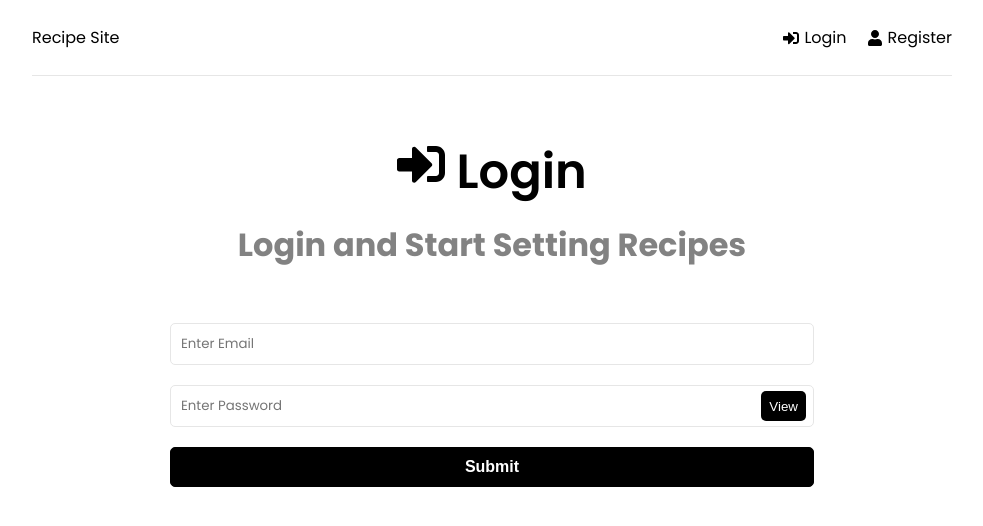
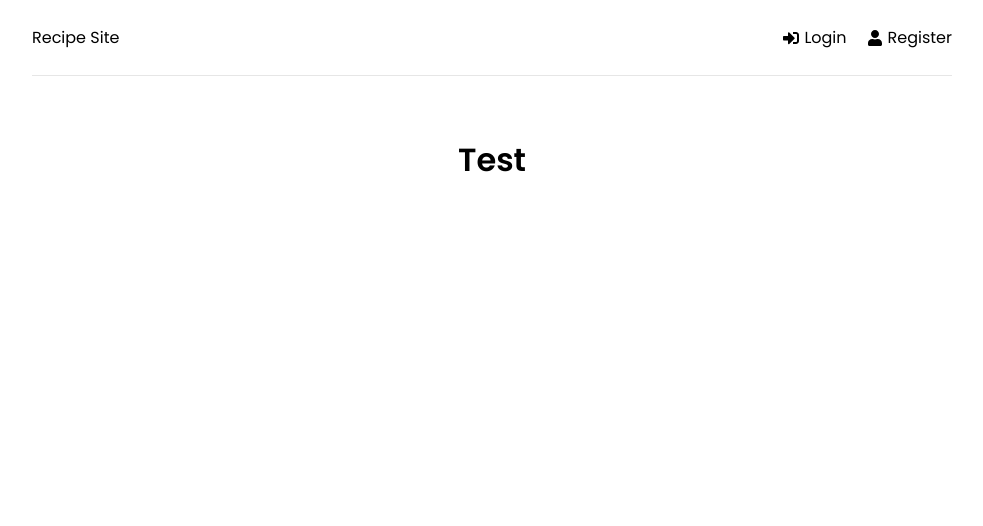
Before and after one commit to cwellis/recipes-site, a React (Create React App) app in the folder frontend/: page / in a window 1280 px wide. Before the commit this address led to /login. Shown: the top 526 px of the page, without its empty margins (148-1131 px from the left). Built offline with nearby package versions, Linux system fonts and the light colour scheme.

Commit message:
added home page

```diff
--- a/frontend/src/App.js
+++ b/frontend/src/App.js
@@ -6,6 +6,7 @@ import Dashboard from './pages/Dashboard';
 import Login from './pages/Login';
 import Register from './pages/Register';
 import Recipes from './pages/Recipes';
+import Home from './pages/Home';
 
 function App() {
   return (
@@ -18,7 +19,8 @@ function App() {
           <Header />
 
           <Routes>
-            <Route path='/' element={<Dashboard />} />
+            <Route path='/' element={<Home />} />
+            <Route path='/dashboard' element={<Dashboard />} />
             <Route path='/login' element={<Login />} />
             <Route path='/register' element={<Register />} />
             <Route path='/recipes' element={<Recipes />} />
--- a/frontend/src/components/RecipeItem.jsx
+++ b/frontend/src/components/RecipeItem.jsx
@@ -3,6 +3,10 @@ import { deleteRecipe } from '../features/recipes/recipeSlice'
 
 function RecipeItem({ recipe }) {
   const dispatch = useDispatch()
+
+  const handleDelete = () => {
+    window.confirm("Delete?") ? dispatch(deleteRecipe(recipe._id)) : console.log('')
+  }
 
   return (
     <div className='recipe'>
@@ -12,10 +16,11 @@ function RecipeItem({ recipe }) {
       <h2>Cook Time: {recipe.cookTime}</h2>
       <h2>Ingredients: {recipe.ingredients}</h2>
       <h2>Instructions: {recipe.instructions}</h2>
-      <button onClick={() => {
-        dispatch(deleteRecipe(recipe._id))
-      }
-      } className='close'>
+
+      <button
+
+        onClick={handleDelete}
+        className='close'>
         Delete Recipe
       </button>
     </div>
--- /dev/null
+++ b/frontend/src/pages/Home.jsx
@@ -0,0 +1,11 @@
+const Home = () => {
+    return (
+        <div>
+            <h1>
+                Test
+            </h1>
+        </div>
+    )
+}
+
+export default Home
```
